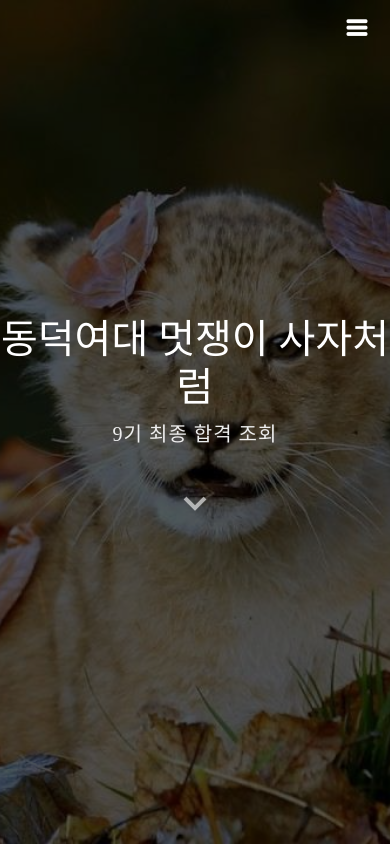
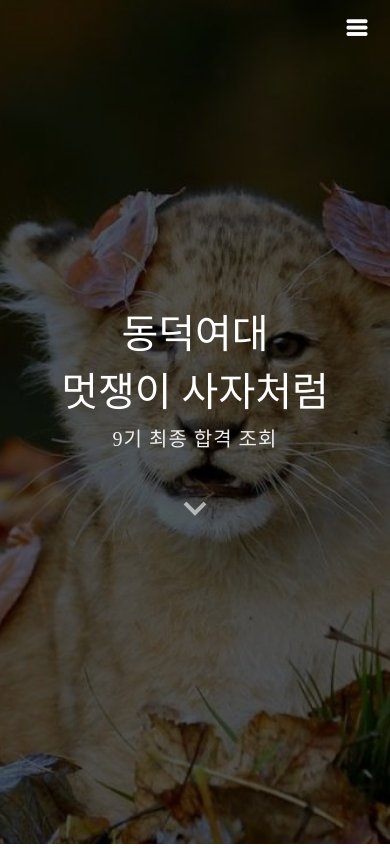
Before and after one commit to janu01ary/ddwu-ll-final, a Django app: page / in a window 390 px wide. Shown: the top 848 px of the page. Run offline with Django 3.2, Linux system fonts and the light colour scheme; some libraries are stand-ins or nearby versions; some web fonts are replaced.

Commit message:
home line

```diff
--- a/result/static/assets/css/style.css
+++ b/result/static/assets/css/style.css
@@ -349,6 +349,7 @@ h1, h3, h4, h5, h6 {
   font-family: 'Cafe24Ohsquare', serif;
   color: #fff;
   word-break: break-all;
+  display: inline;
 }
 
 #hero h2 {
--- a/result/static/css/home_responsive.css
+++ b/result/static/css/home_responsive.css
@@ -69,9 +69,6 @@
   .box {
     width: 300px;
   }
-  .box > h1 {
-    font-size: 25px;
-  }
 }
 @media screen and (max-width: 360px) {
   .box {
--- a/result/templates/home.html
+++ b/result/templates/home.html
@@ -66,6 +66,10 @@
     input[type=text]:focus {
       outline-color: #FF9E1B;
     }
+    .hero-title {
+      width: 100%;
+      word-break: normal;
+    }
   </style>
 </head>
 
@@ -85,7 +89,9 @@
   <!-- ======= Hero Section ======= -->
   <section id="hero">
     <div class="hero-container">
-      <h1>동덕여대 멋쟁이 사자처럼</h1>
+      <div class="hero-title">
+        <h1>동덕여대</h1><h1> 멋쟁이 사자처럼</h1>
+      </div>
       <h2 style="font-size: 20px;">9기 최종 합격 조회</h2>
       <a href="#about" class="btn-scroll scrollto" title="Scroll Down"><i class="bx bx-chevron-down"></i></a>
     </div>
```
